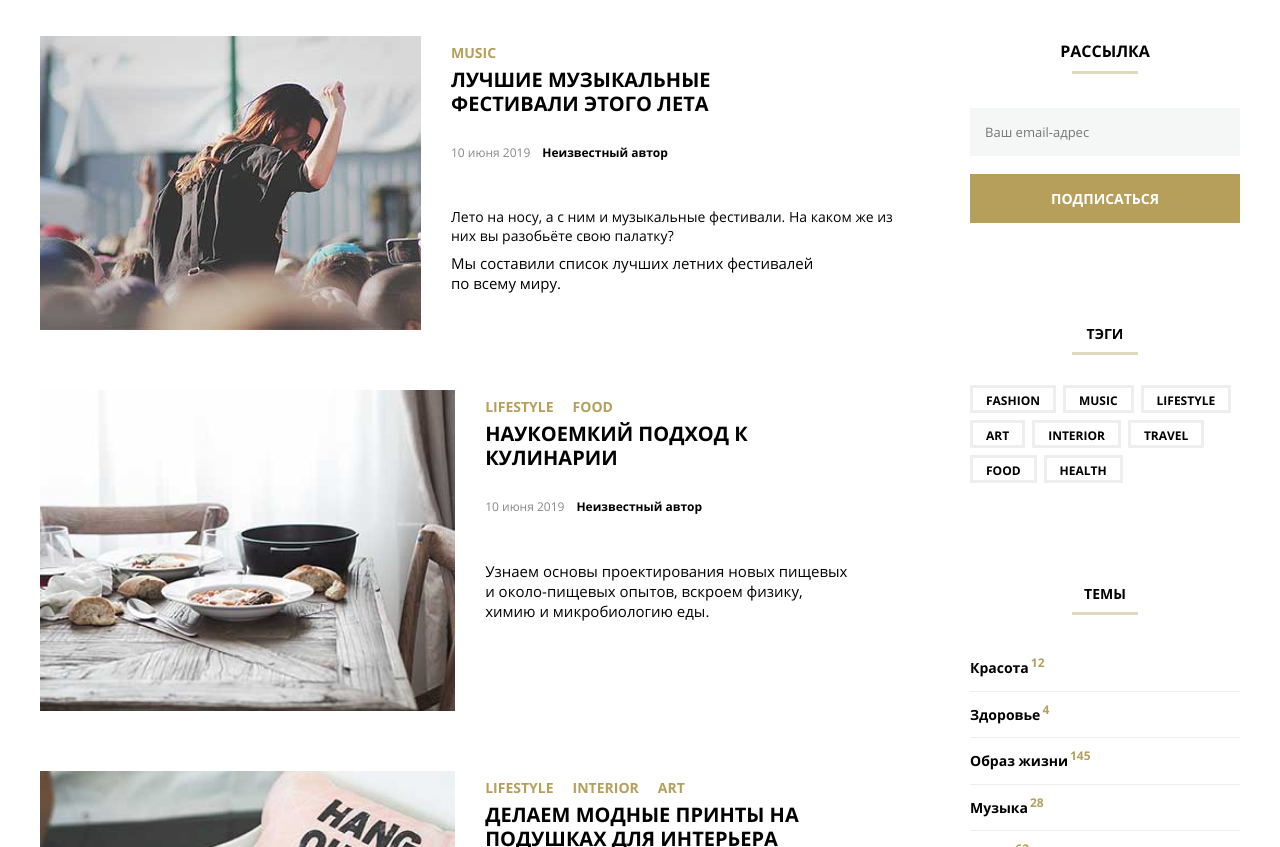
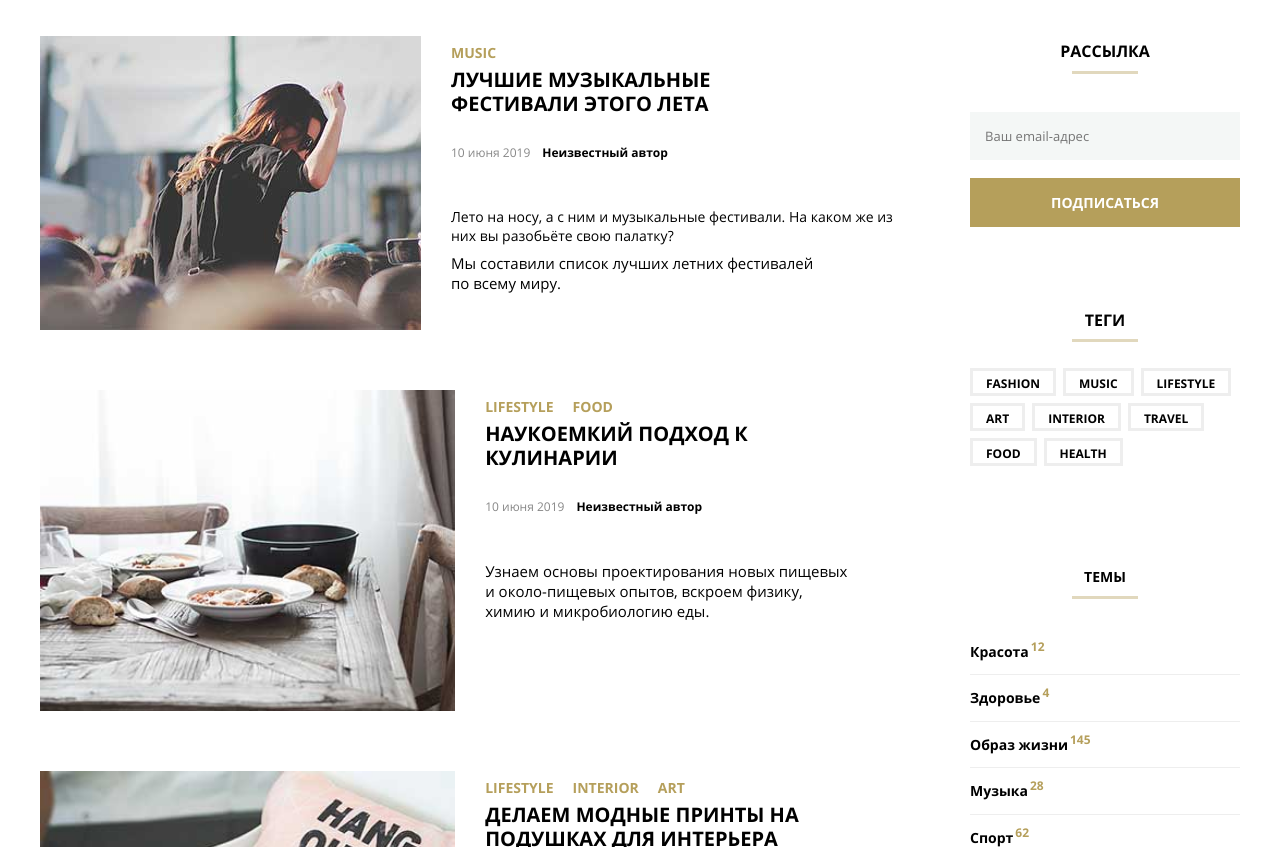
Before and after one commit to Bassvamp/Mq-diplom, a plain HTML site: page index.html in a window 1280 px wide. Shown: the part 1584-2431 px from the top of the page. Drawn offline with Linux system fonts and the light colour scheme.

Commit message:
Add files via upload

```diff
--- a/css/style.css
+++ b/css/style.css
@@ -418,7 +418,7 @@
     font-weight: bold;
     font-size: 16px;
     text-transform: uppercase;
-    margin: 44px auto 20px;
+    margin: 44px auto 24px;
     line-height: 0.6;
   }
 
@@ -471,7 +471,28 @@
   }
 
   .tags-section {
-    margin-top: 63px;
+    margin-top: 45px;
+  }
+
+  .aside-title-tags {
+    position: relative;
+    text-align: center;
+    font-family: inherit;
+    font-weight: bold;
+    font-size: 16px;
+    text-transform: uppercase;
+    margin: 44px auto 20px;
+    line-height: 0.6;
+  }
+
+  .aside-title-tags::after {
+    position: relative;
+    display: block;
+    content: "";
+    width: 66px;
+    border-bottom: 3px solid #b59f5b;
+    opacity: 0.4;
+    margin: 14px auto;
   }
 
   .tags-list {
--- a/index.html
+++ b/index.html
@@ -240,7 +240,7 @@
           </section>
 
           <section class="tags-section">
-            <h3 class="aside-title">Тэги</h3>
+            <h3 class="aside-title-tags">Теги</h3>
             <ul class="tags-list">
               <li class="tag"><a href="#0" class="tag-link">Fashion</a></li>
               <li class="tag"><a href="#0" class="tag-link">Music</a></li>
```
